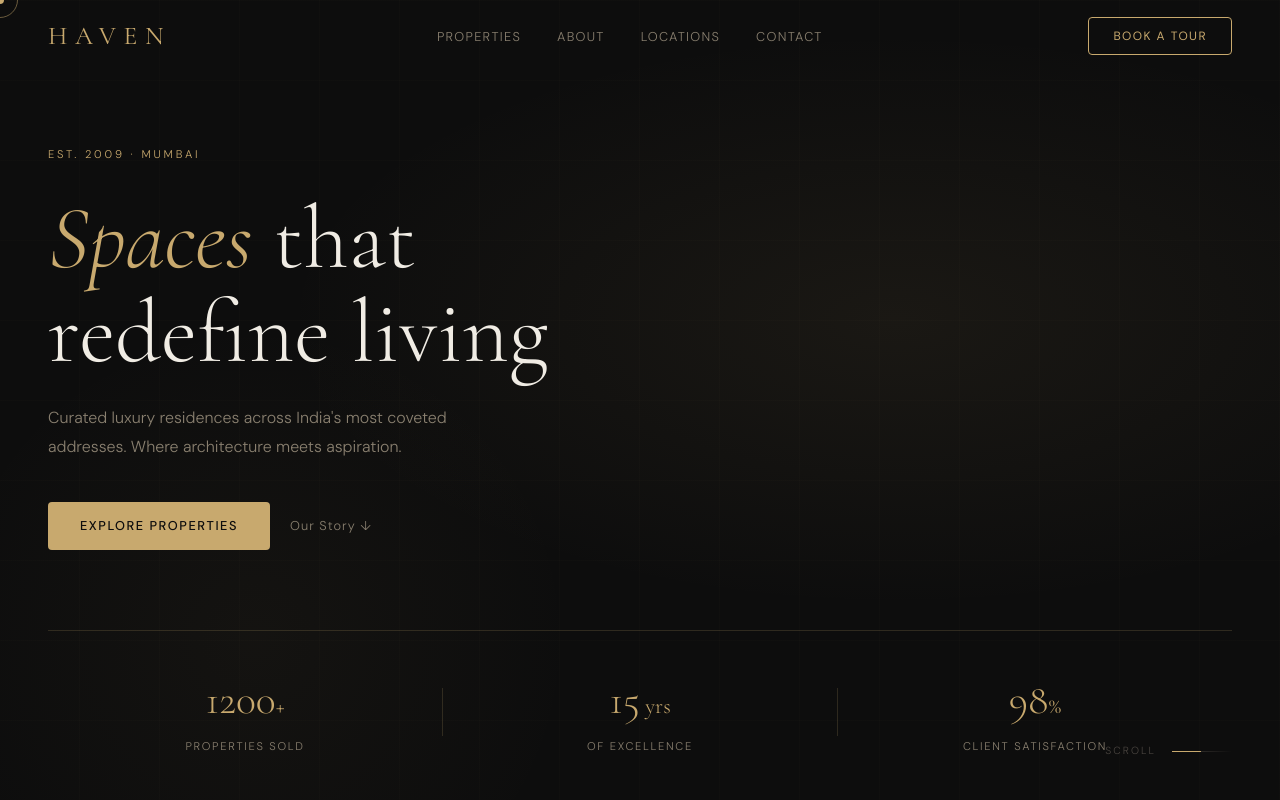
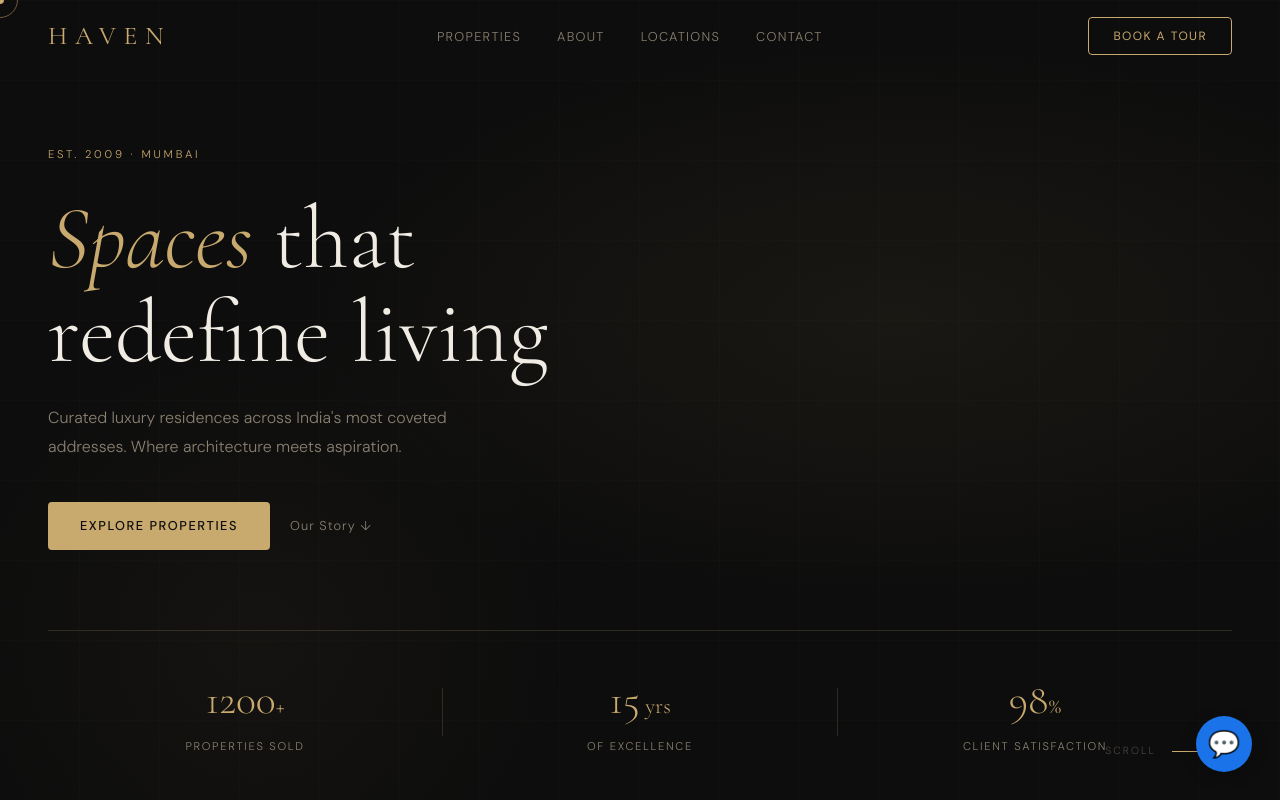
Before and after one commit to Ripecoder/demo_website_for-testing1, a plain HTML site: page index.html in a window 1280 px wide. Shown: the top 800 px of the page. Drawn offline with nearby package versions, Linux system fonts and the light colour scheme.

Commit message:
Update index.html

```diff
--- a/index.html
+++ b/index.html
@@ -405,6 +405,6 @@
   </div>
 
   <script src="script.js"></script>
-  <script src="js/chatbot.js?key=123"></script>
+  <script src="chatbot.js?key=123"></script>
 </body>
 </html>
```
